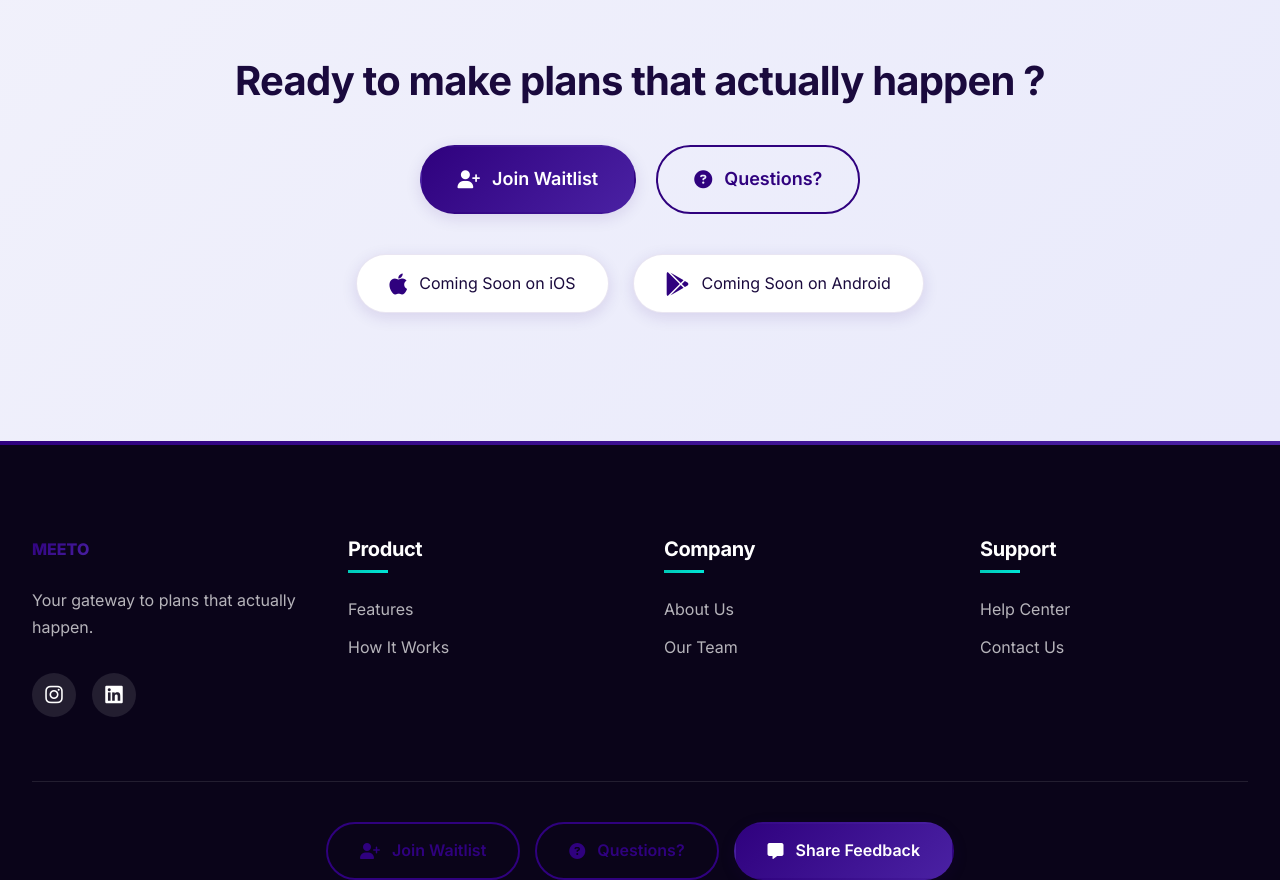
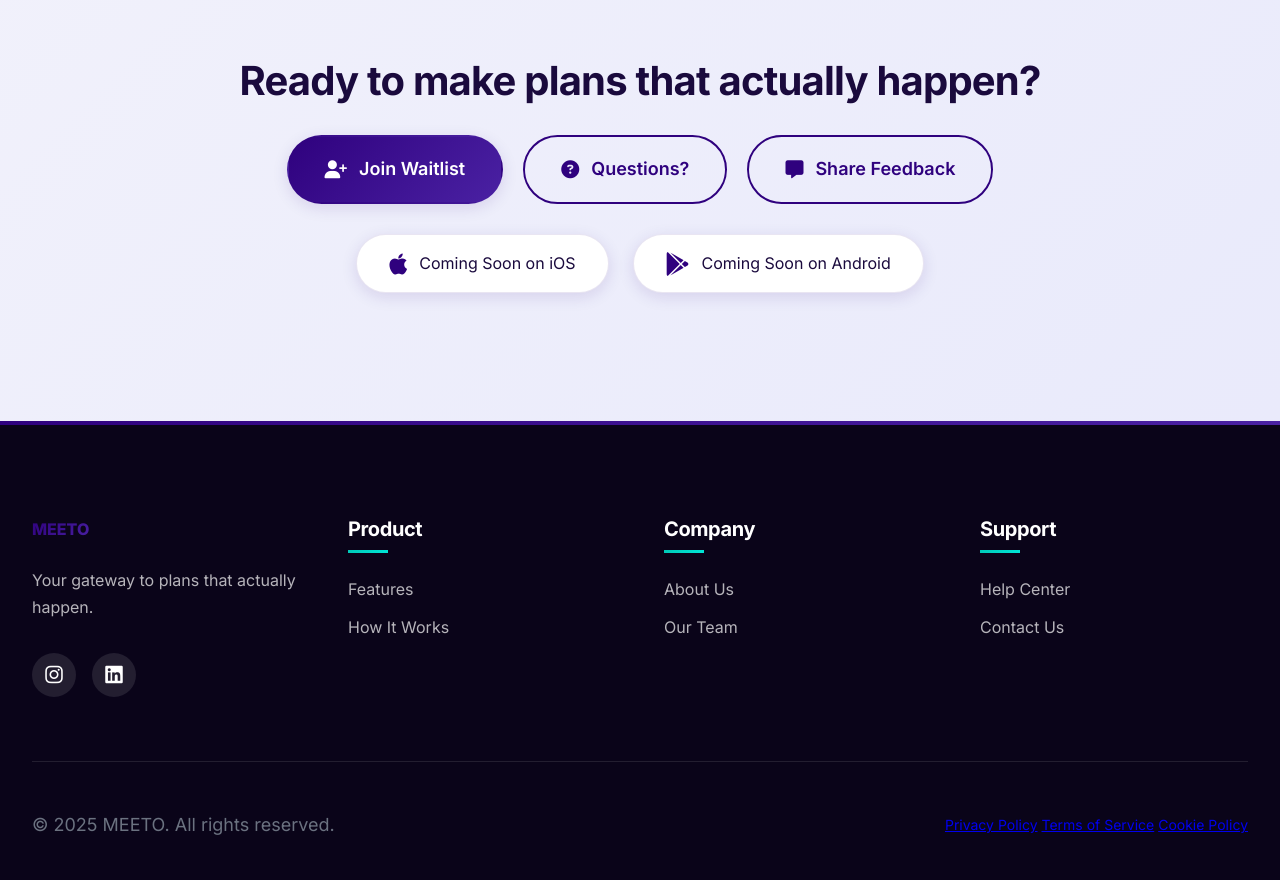
Before and after one commit to meetoofficial/MEETO-OFFICIAL, a plain HTML site: page index.html in a window 1280 px wide. Shown: the part 11120-12000 px from the top of the page. Drawn offline with nearby package versions, Linux system fonts and the light colour scheme.

Commit message:
Update index.html

```diff
--- a/index.html
+++ b/index.html
@@ -558,15 +558,18 @@ document.addEventListener('DOMContentLoaded', function() {
 <section class="cta-section">
     <div class="container">
         <div class="cta-content">
-                <h2>Ready to make plans that actually happen ?</h2>
+            <h2>Ready to make plans that actually happen?</h2>
 
-                <!-- Updated: Buttons in same row with proper spacing -->
-                <div class="cta-actions" style="display: flex; gap: 20px; justify-content: center; flex-wrap: wrap; margin-bottom: 40px;">
+            <!-- Updated: All three buttons in same row -->
+            <div class="cta-actions" style="display: flex; gap: 20px; justify-content: center; flex-wrap: wrap; margin: 30px 0;">
                 <a href="#" class="btn btn-primary btn-xl" id="join-waitlist-btn" onclick="openMinimalWaitlist(); return false;">
                     <i class="fas fa-user-plus"></i> Join Waitlist
                 </a>
                 <a href="#" class="btn btn-outline btn-xl" onclick="openQuestions()">
                     <i class="fas fa-question-circle"></i> Questions?
+                </a>
+                <a href="#" class="btn btn-outline btn-xl" onclick="openFeedbackModal(); return false;">
+                    <i class="fas fa-comment-alt"></i> Share Feedback
                 </a>
             </div>
 
@@ -583,7 +586,6 @@ document.addEventListener('DOMContentLoaded', function() {
         </div>
     </div>
 </section>
-
     <!-- Footer -->
     <footer class="footer" id="contact">
         <div class="container">
@@ -624,21 +626,7 @@ document.addEventListener('DOMContentLoaded', function() {
                 </div>
             </div>
 
-                        <!-- Add Feedback Buttons Section -->
-            <div class="footer-actions">
-                <div class="footer-buttons">
-                    <a href="#" class="btn btn-outline" onclick="openMinimalWaitlist(); return false;">
-                        <i class="fas fa-user-plus"></i> Join Waitlist
-                    </a>
-                    <a href="#" class="btn btn-outline" onclick="openQuestions(); return false;">
-                        <i class="fas fa-question-circle"></i> Questions?
-                    </a>
-                    <a href="#" class="btn btn-primary" onclick="openFeedbackModal(); return false;">
-                        <i class="fas fa-comment-alt"></i> Share Feedback
-                    </a>
-                </div>
-                <p class="footer-actions-text">Your feedback helps us build a better MEETO</p>
-            </div>
+
 
             <div class="footer-bottom">
                 <p>&copy; <span class="current-year">2025</span> MEETO. All rights reserved.</p>
```
Lines whose indentation alone changed are shown as unchanged.
